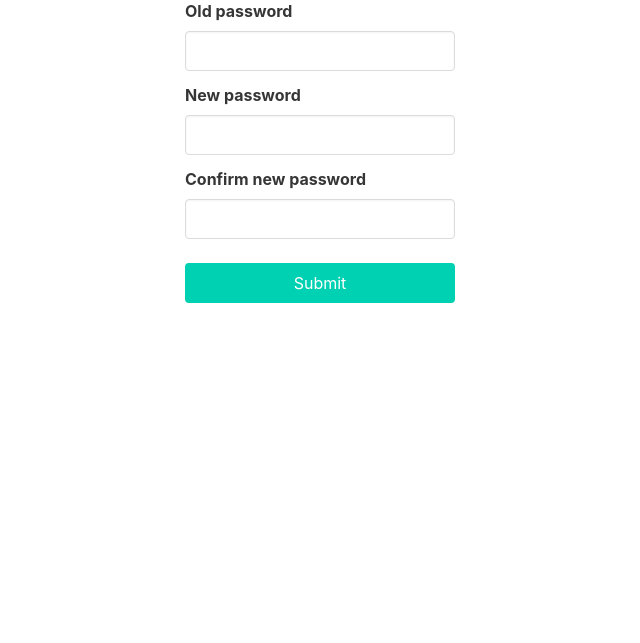
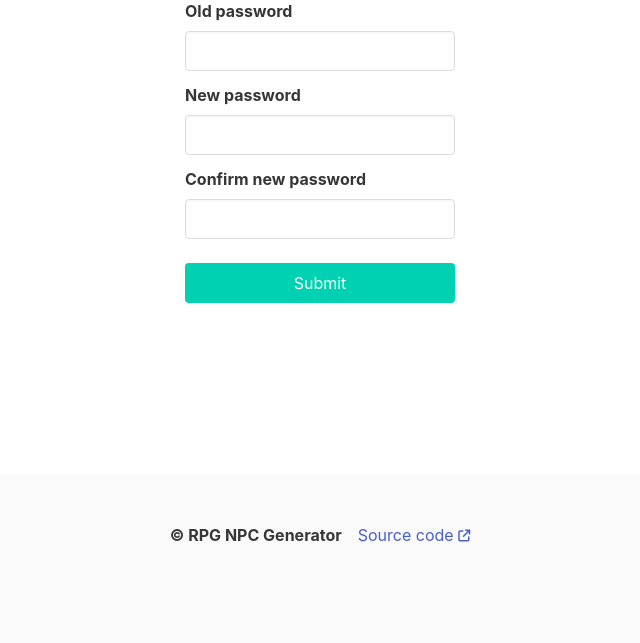
Before and after one commit to jrauha/rpg-npc-generator, a Flask app: page /change-password in a window 1280 px wide. Shown: the part 229-872 px from the top of the page, without its empty margins (320-960 px from the left). Before the commit the page ends 532 px from the top, so only its background shows below. Run offline with Flask 3, Linux system fonts and the light colour scheme; the visitor is signed in with stand-in values (Sample User, id 1); some libraries are stand-ins or nearby versions.

Commit message:
Add footer to layout template

```diff
--- a/npcgen/static/css/styles.css
+++ b/npcgen/static/css/styles.css
@@ -1,3 +1,16 @@
+.main-content {
+  min-height: 75vh;
+}
+
+.footer_links {
+  display: flex;
+  gap: 1rem;
+  align-items: center;
+  justify-content: center;
+}
+
+/* Utils */
+
 .whitespace-pre-wrap {
   white-space: pre-wrap;
 }
--- a/npcgen/templates/characters/index.html
+++ b/npcgen/templates/characters/index.html
@@ -38,7 +38,7 @@
                     {% endfor %}
                 </tbody>
             </table>
-            <nav class="pagination is-centered mb-6"
+            <nav class="pagination is-centered"
                  role="navigation"
                  aria-label="pagination">
                 <ul class="pagination-list">
--- a/npcgen/templates/layout.html
+++ b/npcgen/templates/layout.html
@@ -61,6 +61,14 @@
             {% block content %}
             {% endblock content %}
         </main>
+        <footer class="footer">
+            <p class="footer_links">
+                <strong>&copy; RPG NPC Generator</strong>
+                <a href="https://github.com/jrauha/rpg-npc-generator"
+                   rel="noopener noreferrer"
+                   target="_blank">Source code <i class="fa-solid fa-xs fa-arrow-up-right-from-square"></i></a>
+            </p>
+        </footer>
         <script src="{{ url_for('static', filename='js/main.js') }}"></script>
         {% block scripts %}
         {% endblock scripts %}
```
